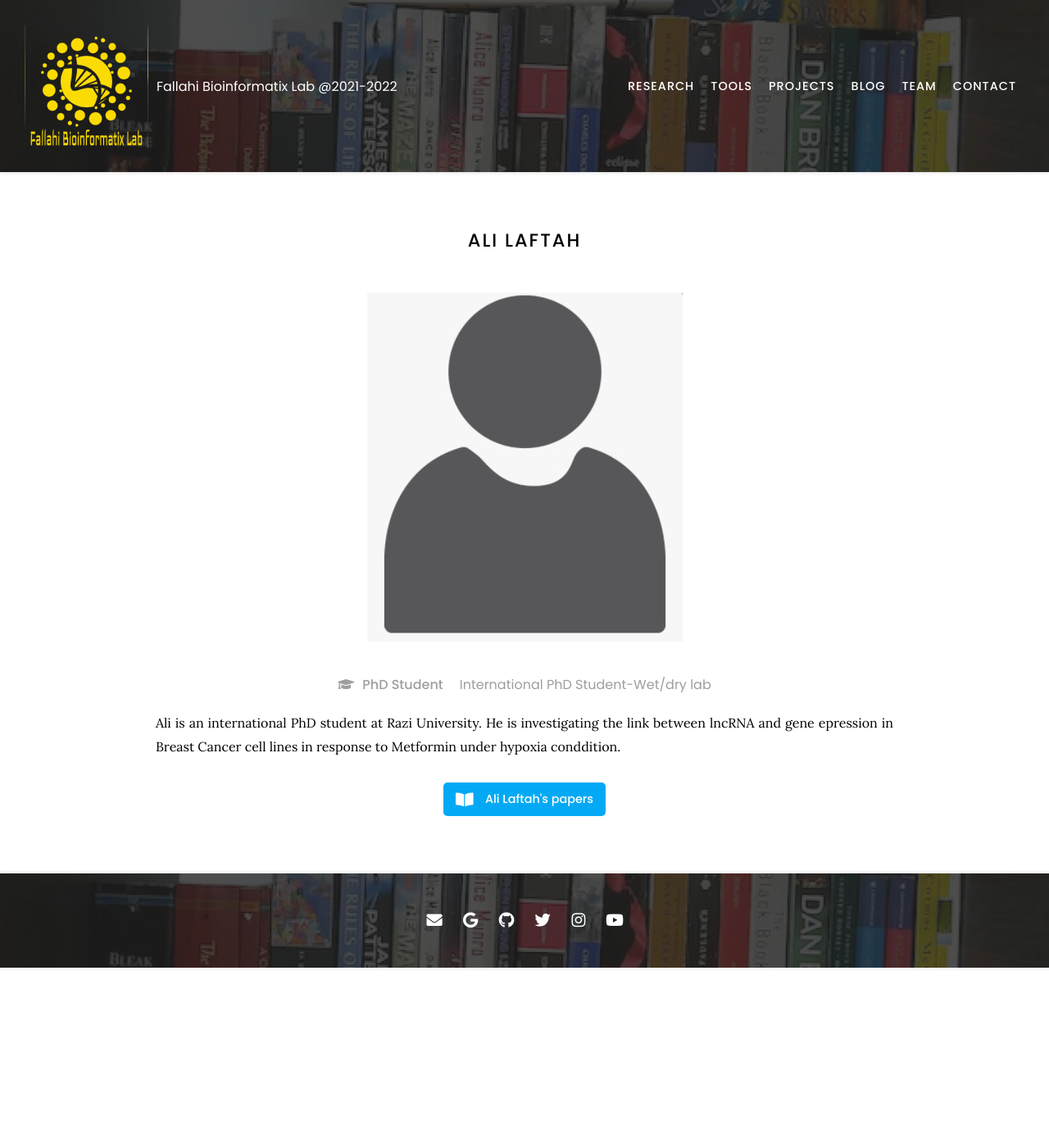
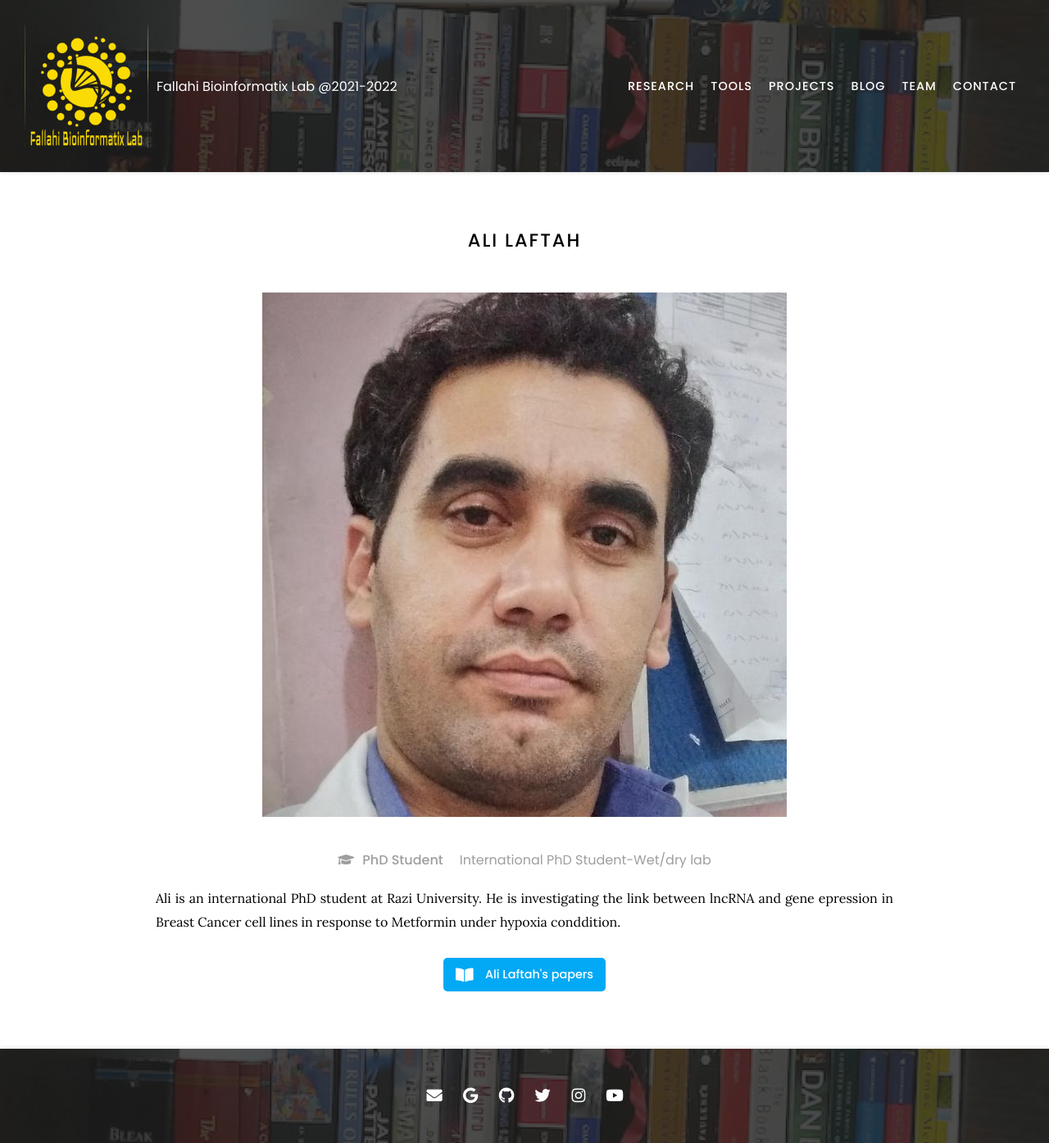
Before and after one commit to Hossein-Fallahi/Fallahi-Bioinformatics-Lab, a Jekyll site: the page built from _members/ali-laftah.md, in a window 1280 px wide. Shown: the whole page at 82% size. Built offline with Jekyll 4.4.1, drawn with Linux system fonts in a browser that asks for light colours; nearby versions of some CDN libraries; before the commit the page ends 1181 px from its top, so only the background shows below that.

Commit message:
Update ali-laftah.md

```diff
--- a/_members/ali-laftah.md
+++ b/_members/ali-laftah.md
@@ -1,6 +1,6 @@
 ---
 name: Ali Laftah Matlak Alhamidi
-image: images/member.jpg
+image: images/ali-laftah.jpg
 description: International PhD Student-Wet/dry lab
 role: phd
 aliases:
```
